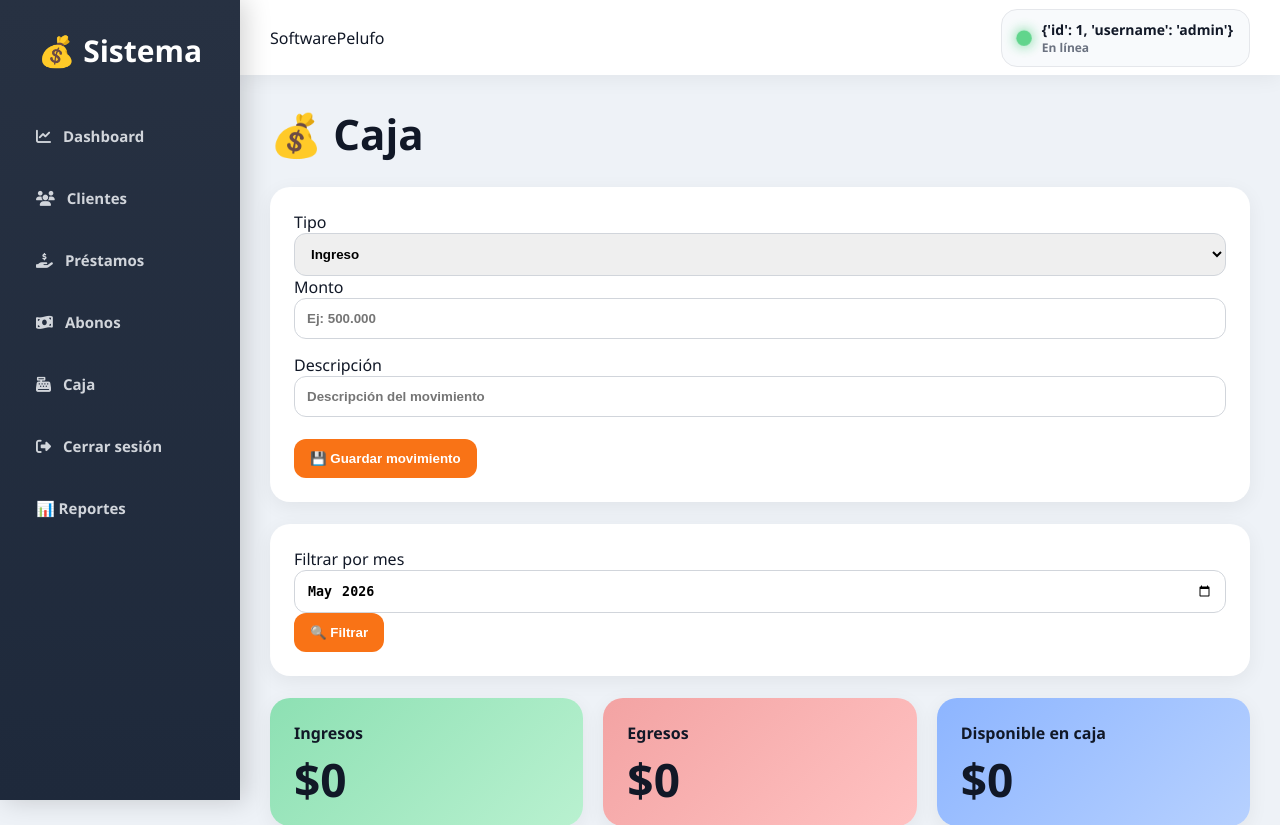
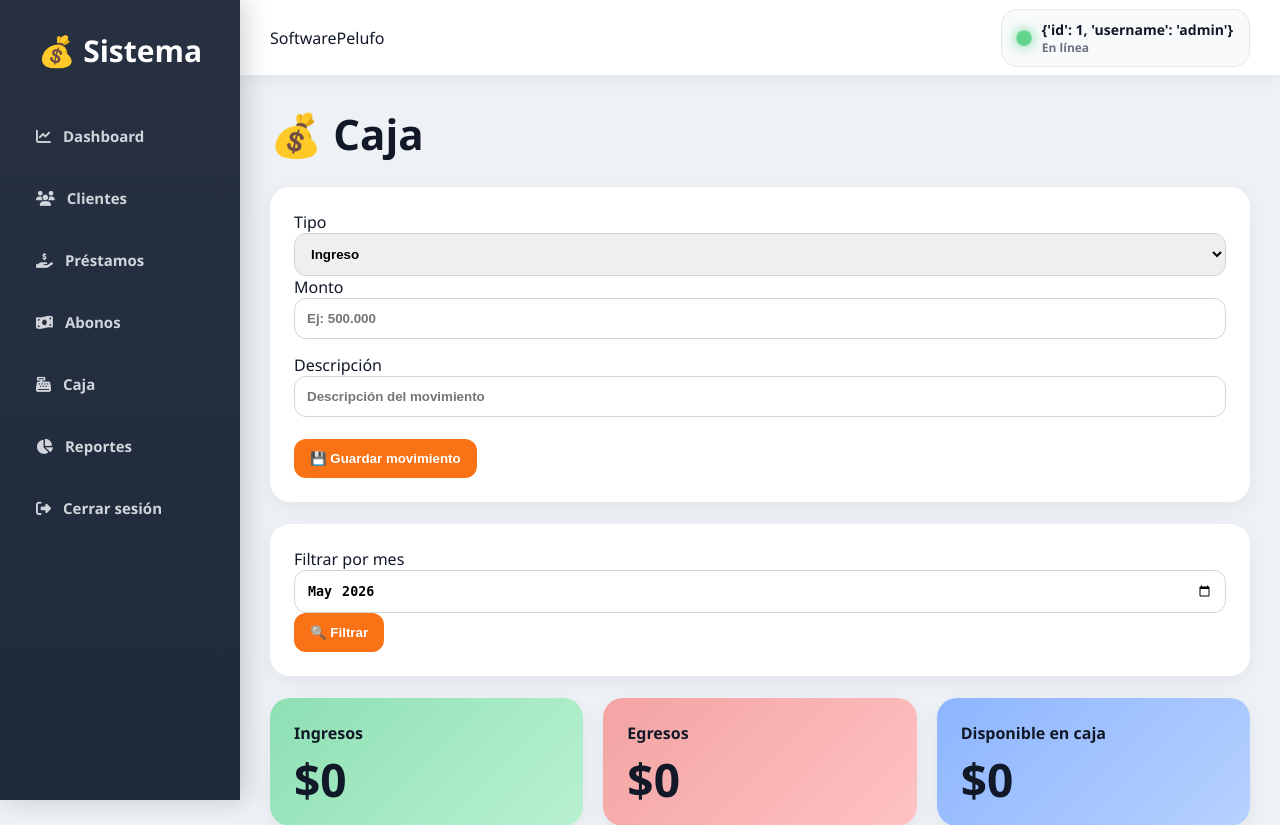
Before and after one commit to pelufo123/sistema-prestamos, a Flask app: page /caja in a window 1280 px wide. Shown: the top 825 px of the page. Run offline with Flask 3, Linux system fonts and the light colour scheme; a user stored in the database is signed in; data that the repository does not hold is empty; some libraries are stand-ins or nearby versions.

Commit message:
mejora diseño UI

```diff
--- a/templates/base.html
+++ b/templates/base.html
@@ -45,19 +45,22 @@
         Abonos
     </a>
 
-    <!-- 🔥 NUEVO BOTÓN CAJA -->
     <a href="/caja">
         <i class="fa-solid fa-cash-register"></i>
         Caja
+    </a>
+
+    <!-- 🔥 NUEVO BOTÓN REPORTES -->
+    <a href="/reporte_general">
+        <i class="fa-solid fa-chart-pie"></i>
+        Reportes
     </a>
 
     <a href="/logout">
         <i class="fa-solid fa-right-from-bracket"></i>
         Cerrar sesión
     </a>
-<a href="/reporte_general" class="menu-link">
-    📊 Reportes
-</a>
+
 </div>
 
 <!-- ========================= -->
```
